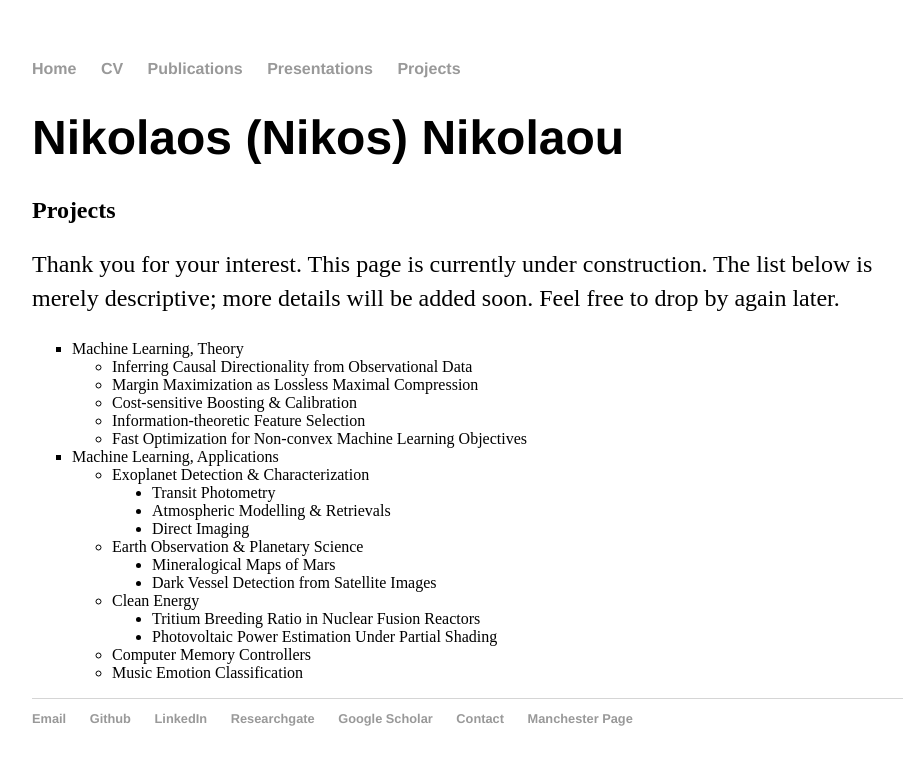
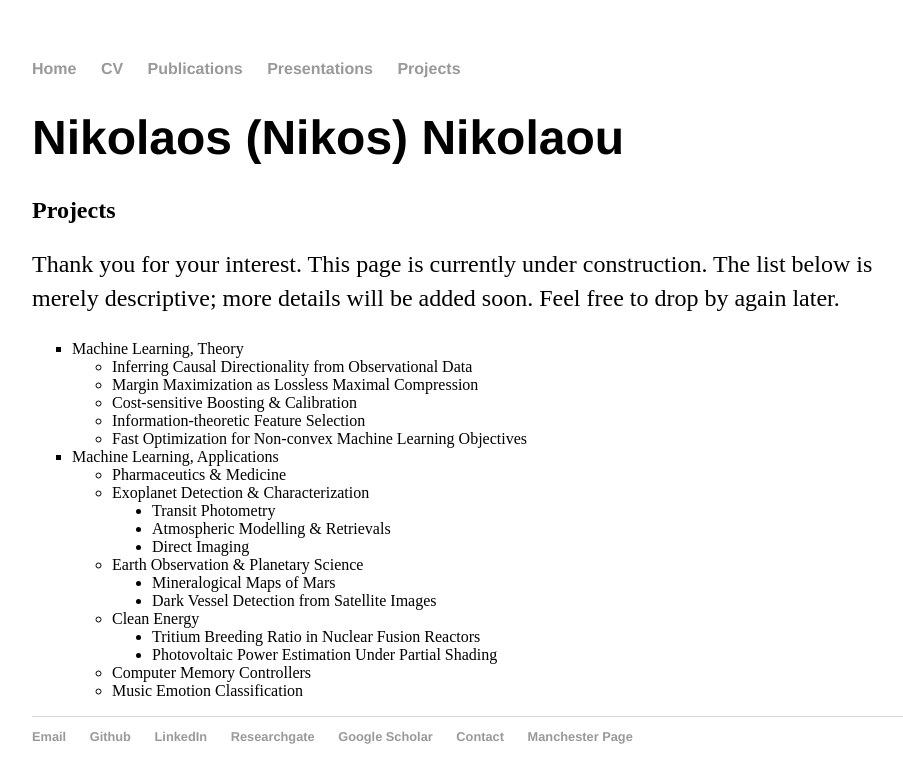
Before and after one commit to nnikolaou/nnikolaou.github.io, a Jekyll site: the page projects.html, which Jekyll copies as it is, in a window 1280 px wide. Shown: the top 783 px of the page, without its empty margins (160-1063 px from the left). Built offline with Jekyll 4.4.1, drawn with Linux system fonts in a browser that asks for light colours.

Commit message:
Update projects.html

```diff
--- a/projects.html
+++ b/projects.html
@@ -45,6 +45,7 @@
 						</ul>
   						<li>Machine Learning, Applications</li>
 						<ul style="list-style-type:circle">
+							<li>Pharmaceutics & Medicine</li>
   							<li>Exoplanet Detection & Characterization</li>
 							<ul style="list-style-type:disc">
 								<li>Transit Photometry</li>
```
